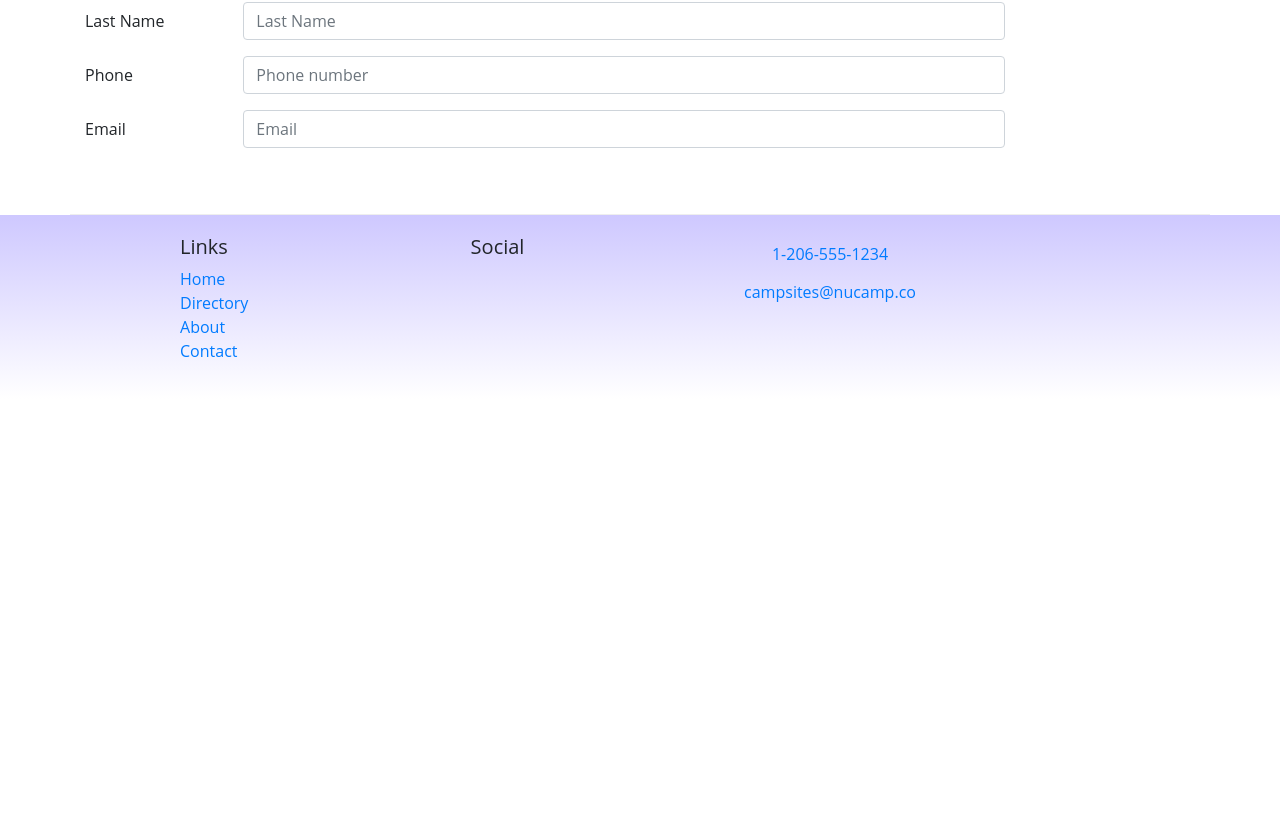
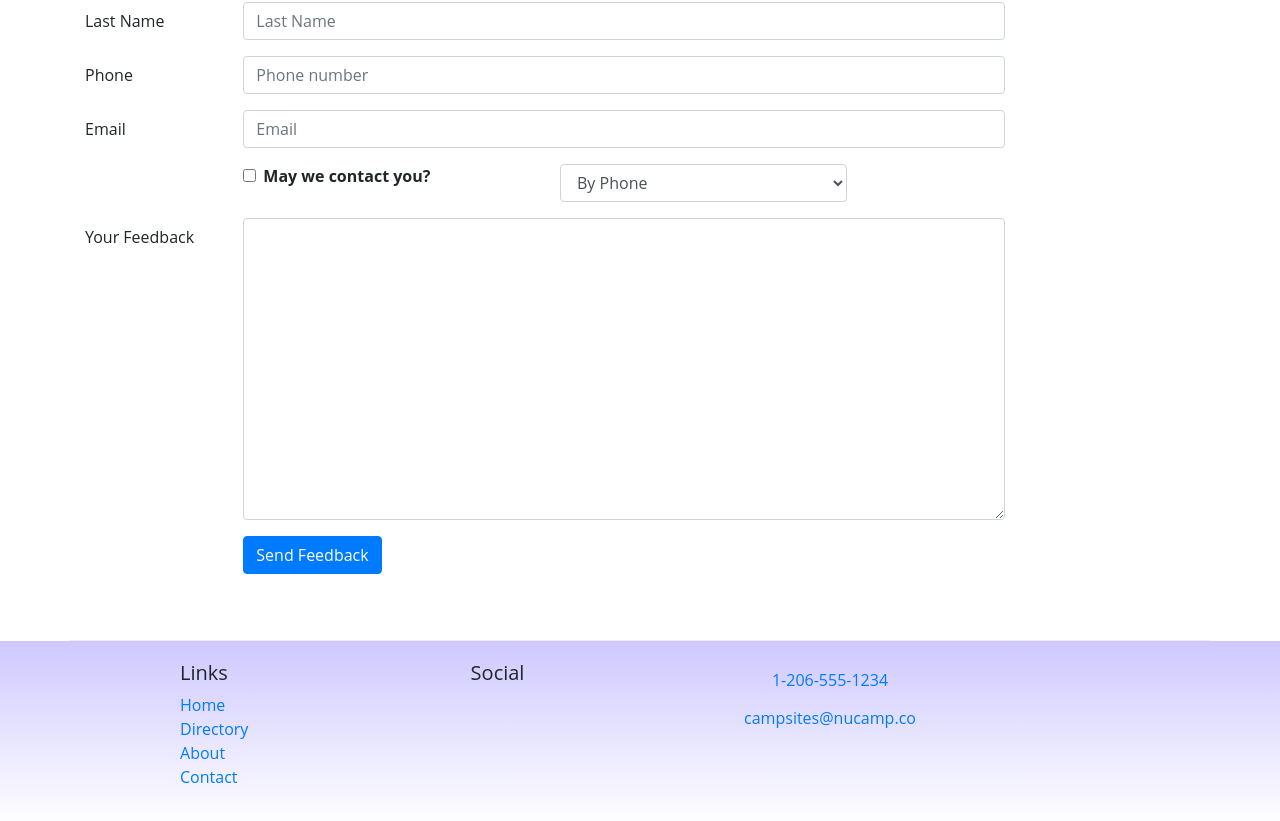
Before and after one commit to dcWashington/firstReactProject, a React (Create React App) app: page /contactus in a window 1280 px wide. Shown: the part 750-1571 px from the top of the page. Before the commit the page ends 1149 px from the top, so only its background shows below. Built offline with nearby package versions, Linux system fonts and the light colour scheme; the HTML template or start-up script is replaced by a standard one.

Commit message:
adding FormGroup checkbox to feedback

```diff
--- a/src/components/ContactComponent.js
+++ b/src/components/ContactComponent.js
@@ -123,16 +123,13 @@
                     </div>
                     <div className="col-md-10">
                         <Form onSubmit={this.handleSubmit}>
-                        <FormGroup row>
+                            <FormGroup row>
                                 <Label htmlFor="firstName" md={2}>First Name</Label>
                                 <Col md={10}>
                                     <Input type="text" id="firstName" name="firstName"
                                         placeholder="First Name"
                                         value={this.state.firstName}
-                                        invalid={errors.firstName}
-                                        onBlur={this.handleBlur("firstName")}
                                         onChange={this.handleInputChange} />
-                                    <FormFeedback>{errors.firstName}</FormFeedback>
                                 </Col>
                             </FormGroup>
                             <FormGroup row>
@@ -141,10 +138,7 @@
                                     <Input type="text" id="lastName" name="lastName"
                                         placeholder="Last Name"
                                         value={this.state.lastName}
-                                        invalid={errors.lastName}
-                                        onBlur={this.handleBlur("lastName")}
                                         onChange={this.handleInputChange} />
-                                    <FormFeedback>{errors.lastName}</FormFeedback>
                                 </Col>
                             </FormGroup>
                             <FormGroup row>
@@ -153,10 +147,7 @@
                                     <Input type="tel" id="phoneNum" name="phoneNum"
                                         placeholder="Phone number"
                                         value={this.state.phoneNum}
-                                        invalid={errors.phoneNum}
-                                        onBlur={this.handleBlur("phoneNum")}
                                         onChange={this.handleInputChange} />
-                                    <FormFeedback>{errors.phoneNum}</FormFeedback>
                                 </Col>
                             </FormGroup>
                             <FormGroup row>
@@ -165,10 +156,44 @@
                                     <Input type="email" id="email" name="email"
                                         placeholder="Email"
                                         value={this.state.email}
-                                        invalid={errors.email}
-                                        onBlur={this.handleBlur("email")}
                                         onChange={this.handleInputChange} />
-                                    <FormFeedback>{errors.email}</FormFeedback>
+                                </Col>
+                            </FormGroup>
+                            <FormGroup row>
+                                <Col md={{size: 4, offset: 2}}>
+                                    <FormGroup check>
+                                        <Label check>
+                                            <Input type="checkbox"
+                                                name="agree"
+                                                checked={this.state.agree}
+                                                onChange={this.handleInputChange} /> {' '}
+                                            <strong>May we contact you?</strong>
+                                        </Label>
+                                    </FormGroup>
+                                </Col>
+                                <Col md={4}>
+                                    <Input type="select" name="contactType"
+                                            value={this.state.contactType}
+                                            onChange={this.handleInputChange}>
+                                        <option>By Phone</option>
+                                        <option>By Email</option>
+                                    </Input>
+                                </Col>
+                            </FormGroup>
+                            <FormGroup row>
+                                <Label htmlFor="feedback" md={2}>Your Feedback</Label>
+                                <Col md={10}>
+                                    <Input type="textarea" id="feedback" name="feedback"
+                                        rows="12"
+                                        value={this.state.feedback}
+                                        onChange={this.handleInputChange}></Input>
+                                </Col>
+                            </FormGroup>
+                            <FormGroup row>
+                                <Col md={{size: 10, offset: 2}}>
+                                    <Button type="submit" color="primary">
+                                        Send Feedback
+                                    </Button>
                                 </Col>
                             </FormGroup>
                         </Form>
```
